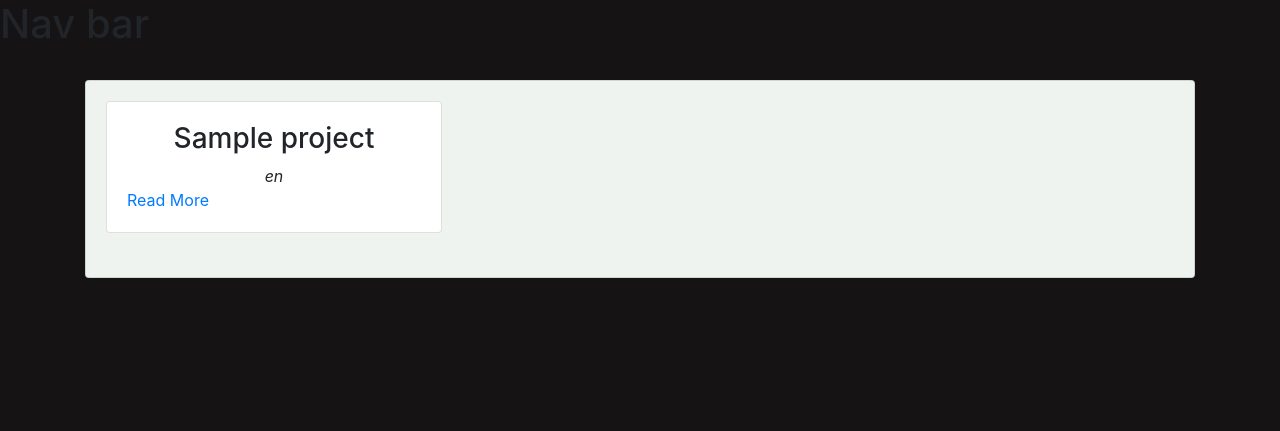
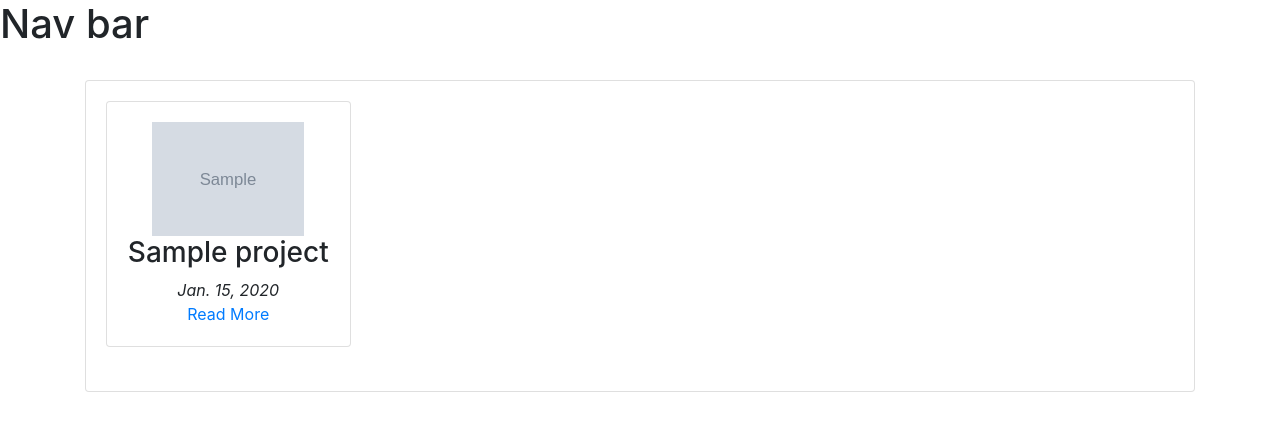
Before and after one commit to Joan-w/Awards, a Django app: page / in a window 1280 px wide. Shown: the top 431 px of the page. Run offline with Django 3.2, Linux system fonts and the light colour scheme; tables that the repository leaves empty hold one stand-in row (values such as "Sample post"); grey boxes marked "Sample" are stand-in pictures; some libraries are stand-ins or nearby versions.

Commit message:
Updating the pages

```diff
--- a/main/templates/main/base.html
+++ b/main/templates/main/base.html
@@ -3,17 +3,10 @@
 <head>
     <meta charset="UTF-8">
     <meta name="viewport" content="width=device-width, initial-scale=1.0">
+    <link rel="stylesheet" href="https://stackpath.bootstrapcdn.com/bootstrap/4.5.0/css/bootstrap.min.css" integrity="sha384-9aIt2nRpC12Uk9gS9baDl411NQApFmC26EwAOH8WgZl5MYYxFfc+NcPb1dKGj7Sk" crossorigin="anonymous">
+    {% load staticfiles %}
+    <link rel="stylesheet" href="{% static 'css/main.css' %}">
     <title>Awwards - Joan</title>
-    <link rel="stylesheet" href="https://stackpath.bootstrapcdn.com/bootstrap/4.5.0/css/bootstrap.min.css" integrity="sha384-9aIt2nRpC12Uk9gS9baDl411NQApFmC26EwAOH8WgZl5MYYxFfc+NcPb1dKGj7Sk" crossorigin="anonymous">
-
-    <style>
-        body{
-            background-color: #151313;
-        }
-        #backdrop{
-            background-color: #eef3ef;
-        }
-    </style>
 </head>
 <body>
     <h1>Nav bar</h1>
--- a/main/templates/main/index.html
+++ b/main/templates/main/index.html
@@ -8,14 +8,16 @@
             <div class="card-body">
                 <div class="row">
                     {% for project in projects %}
-                    <div class="col-md-4">
+                    <div class="col-md-3">
                         <div class="card">
                             <div class="card-body">
-                                <h3 class="text-center">{{ project.name }}</h3>
                                 <div class="text-center">
-                                    <i>{{ project.languages }}</i>
+                                    <img src="{{ project.image.url }}" alt="{{ project.name }} image" class="img-fluid" width="75%">
+                                    <h3 class="text-center">{{ project.name }}</h3>
+                                    <i>{{ project.reviewDate }}</i>
+                                    </br>
+                                    <a href="details/{{ project.id }}">Read More</a>
                                 </div>
-                                <a href="details/{{ project.id }}">Read More</a>
                             </div>
                         </div>
                         </br>
```
Also changed, not shown: main/templates/main/details.html (+11 -6 lines).
